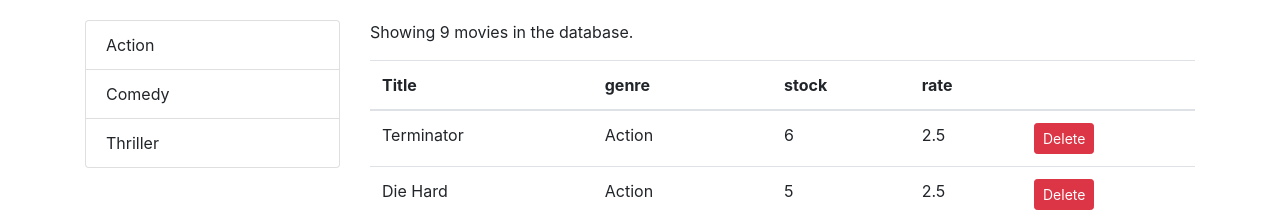
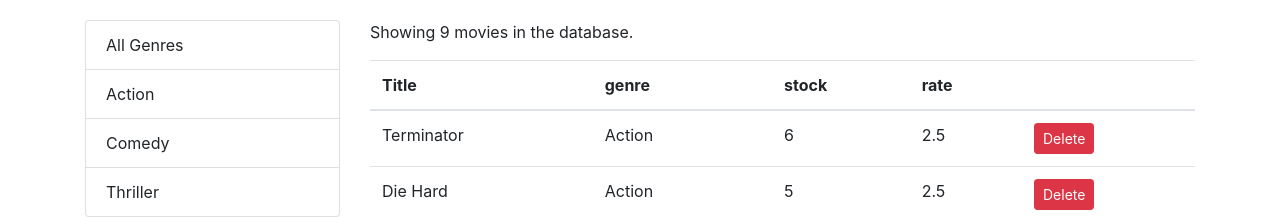
Before and after one commit to gerrymcdonnell/react-vidly, a React (Create React App) app: page / in a window 1280 px wide. Shown: the top 219 px of the page. Built offline with nearby package versions, Linux system fonts and the light colour scheme.

Commit message:
added all genres

```diff
--- a/src/components/movies.jsx
+++ b/src/components/movies.jsx
@@ -19,7 +19,11 @@ class Movies extends Component {
 
   //vid 73 called when component is rendered in DOM
   componentDidMount() {
-    this.setState({ movies: getMovies(), genres: getGenres() });
+    /**vid 78 spread operator
+     * create a new array of genres by copying exisitng one and adding all genres to the start of array
+     */
+    const genres = [{ name: 'All Genres' }, ...getGenres()]
+    this.setState({ movies: getMovies(), genres });
   }
 
   /*not sure how this works*/
@@ -67,7 +71,7 @@ class Movies extends Component {
 
     //vid77 if the genre is selected apply filter otherwise dont
     //turnery operator filter the movies so that the genre is the same as the selected genre id
-    const filtered = selectedGenre
+    const filtered = selectedGenre && selectedGenre._id
       ? allMovies.filter(m => m.genre._id === selectedGenre._id)
       : allMovies;
 
```
